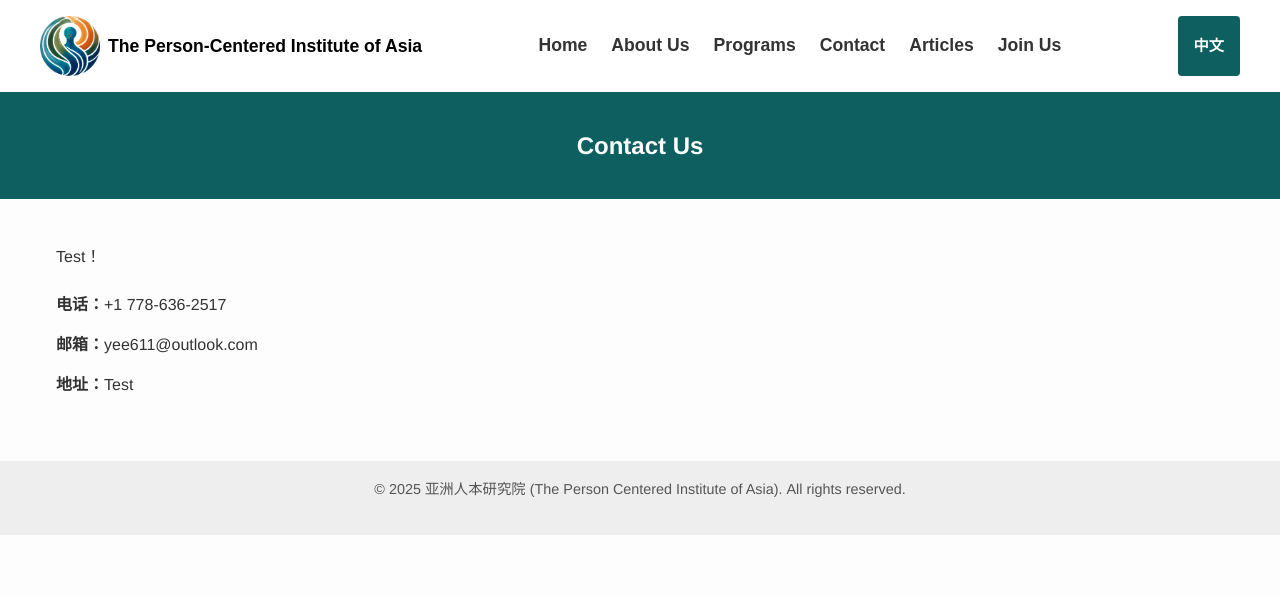
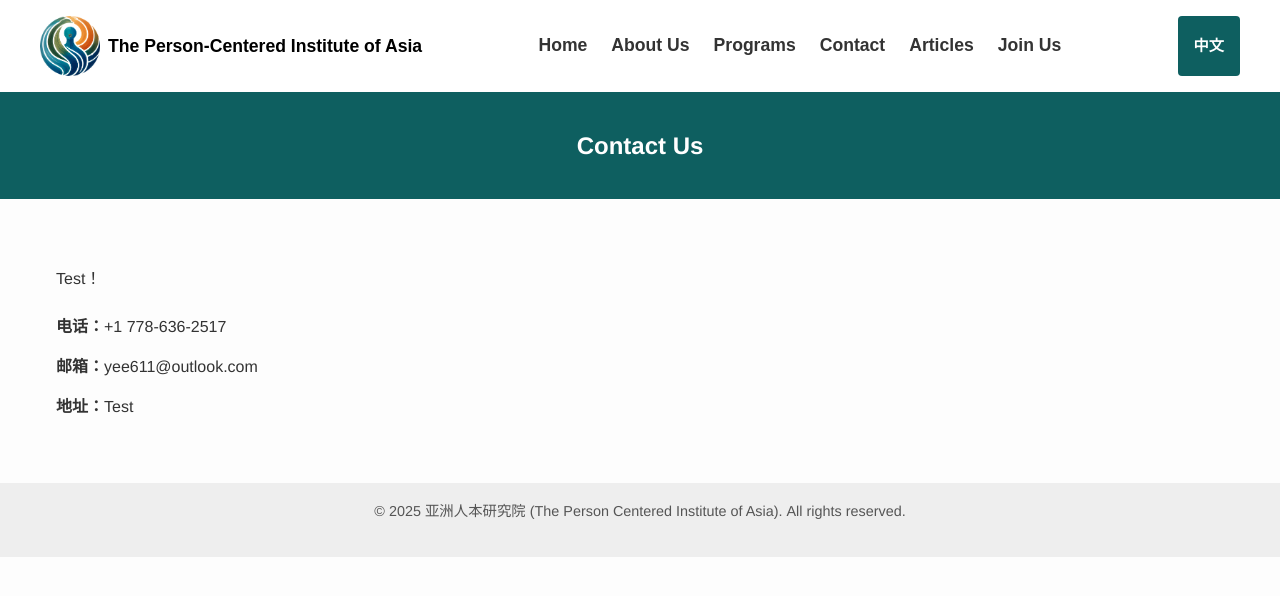
Before and after one commit to YeeLiu611/YeeLiu611, a Jekyll site: the page built from en/contact.md, in a window 1280 px wide. Shown: the top 596 px of the page. Built offline with Jekyll 4.4.1, drawn with Linux system fonts in a browser that asks for light colours; a script that is not in the unit is left out.

Commit message:
Update style.css

```diff
--- a/css/style.css
+++ b/css/style.css
@@ -273,7 +273,7 @@ header {
   color: var(--color-light);
   padding: 2rem 0;
   text-align: center;
-  margin-bottom: auto;
+  margin-bottom: 2rem;
 }
 
 /* ========== 主页面内容常用区块 ========== */
```
